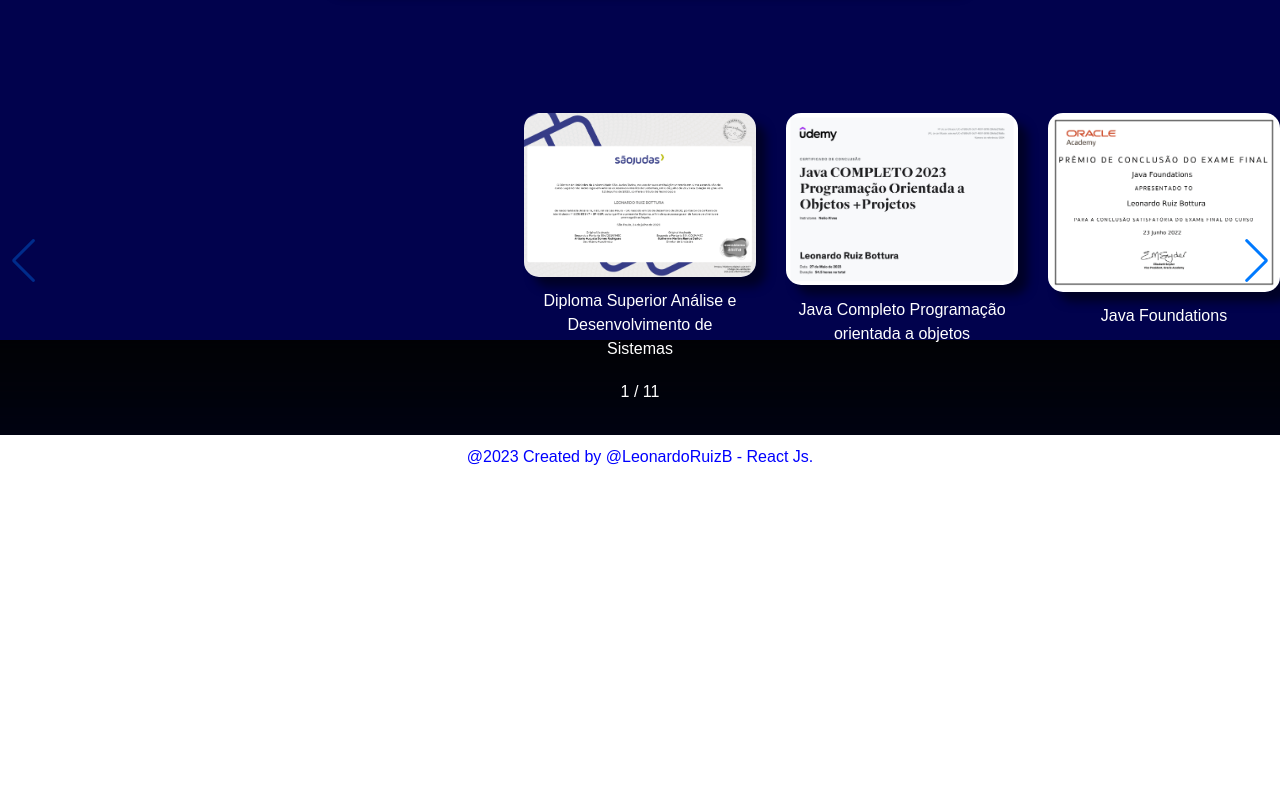
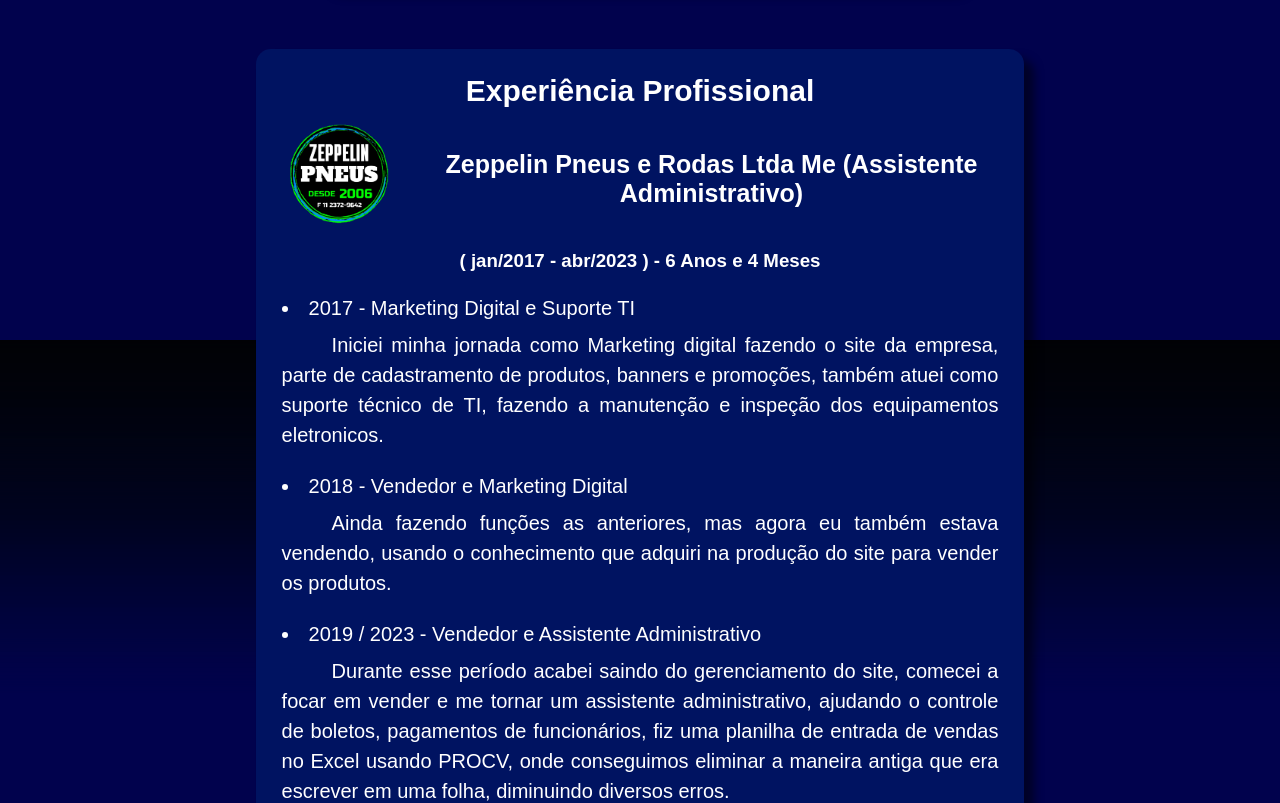
Before and after one commit to LeonardoRuizB/2023_Portifolio_Leonardo_Bottura_ADS, a React (Vite) app: page / in a window 1280 px wide. Shown: the part 1260-2063 px from the top of the page. Before the commit the page ends 1739 px from the top, so only its background shows below. Built offline with nearby package versions, Linux system fonts and the light colour scheme.

Commit message:
feat: Work Experience

```diff
--- a/src/App.jsx
+++ b/src/App.jsx
@@ -3,6 +3,7 @@
 import Carousel from './Components/Carousel/Carousel';
 import Footer from './Components/Footer/Footer';
 import Aboutme from './Components/About Me/About-me';
+import WorkExperience from './Components/Work Experience/Work-experience';
 
 function App() {
 
@@ -10,6 +11,7 @@
     <>
       <ContainerTop />
       <Aboutme />
+      <WorkExperience />
       <Carousel />
       <Footer />
     </>
--- /dev/null
+++ b/src/Components/Work Experience/Work-experience.jsx
@@ -0,0 +1,116 @@
+import React from "react";
+import styled from "styled-components";
+
+import image from "../../assets/images/zeppelin-pneus.png";
+
+const DivWork = styled.div`
+    margin-top: 5%;
+    height: 40%;
+    width: 60%;
+    border-radius: 15px;
+    padding: 2%;
+    background-color: #001361;
+    color: white;
+    box-shadow: 10px 10px 10px rgba(0, 0, 0, 0.5);
+
+    h2 {
+        text-align: center;
+        font-size: 30px;
+    }
+
+    li {
+        margin-top: 25px;
+        font-size: 20px;
+    }
+
+    p {
+        margin-top: 10px;
+        font-size: 20px;
+        line-height: 1.5;
+        text-indent: 50px;
+        text-align: justify;
+    }
+
+    h3 {
+        margin-top: 25px;
+        text-align: center;
+    }
+
+    img {
+        margin-top: 2%;
+        margin-left: 1%;
+        width: 100px;
+        height: 100%;
+
+        @media (max-width: 480px) {
+            margin-top: 2%;
+        }
+    }
+
+    @media (max-width: 480px) {
+        height: 90%;
+        width: 90%;
+        margin-top: 50px;
+
+        h2 {
+            margin-top: 20px;
+        }
+    }
+`;
+
+const TitleWork = styled.h3`
+    margin-left: 5%;
+    margin-top: 25px;
+    text-align: center;
+    font-size: 25px;
+
+    @media (max-width: 480px) {
+        margin-left: 3%;
+        font-size: 20px;
+    }
+`;
+
+const CenteredDivWork = styled.div`
+    display: flex;
+    justify-content: center;
+    align-items: center;
+`;
+
+const ImageFlex = styled.div`
+    display: flex;
+    align-items: center;
+
+    @media (max-width: 480px) {
+        margin-top: 4%;
+    }
+`;
+
+export default function WorkExperience() {
+    return (
+        <CenteredDivWork>
+            <DivWork>
+                <h2>Experiência Profissional</h2>
+                <ImageFlex>
+                    <img src={image} alt="Zeppelin Pneus" />
+                    <TitleWork>Zeppelin Pneus e Rodas Ltda Me (Assistente Administrativo)</TitleWork>
+                </ImageFlex>
+                <h3>( jan/2017 - abr/2023 ) - 6 Anos e 4 Meses</h3>
+                <div>
+                    <li>2017 - Marketing Digital e Suporte TI</li>
+                    <p>Iniciei minha jornada como Marketing digital fazendo o site da empresa, parte de cadastramento de produtos, banners
+                        e promoções, também atuei como suporte técnico de TI, fazendo a manutenção e inspeção dos equipamentos eletronicos.</p>
+                </div>
+                <div>
+                    <li>2018 - Vendedor e Marketing Digital</li>
+                    <p>Ainda fazendo funções as anteriores, mas agora eu também estava vendendo, usando o conhecimento que adquiri na produção do site para vender os produtos.</p>
+                </div>
+                <div>
+                    <li>2019 / 2023 - Vendedor e Assistente Administrativo</li>
+                    <p>Durante esse período acabei saindo do gerenciamento do site, comecei a focar em vender e me tornar um assistente administrativo,
+                        ajudando o controle de boletos, pagamentos de funcionários, fiz uma planilha de entrada de vendas no Excel usando PROCV,
+                        onde conseguimos eliminar a maneira antiga que era escrever em uma folha, diminuindo diversos erros.</p>
+                </div>
+            </DivWork>
+        </CenteredDivWork>
+    );
+}
```
Also changed, not shown: src/assets/images/zeppelin-pneus.png (added).
